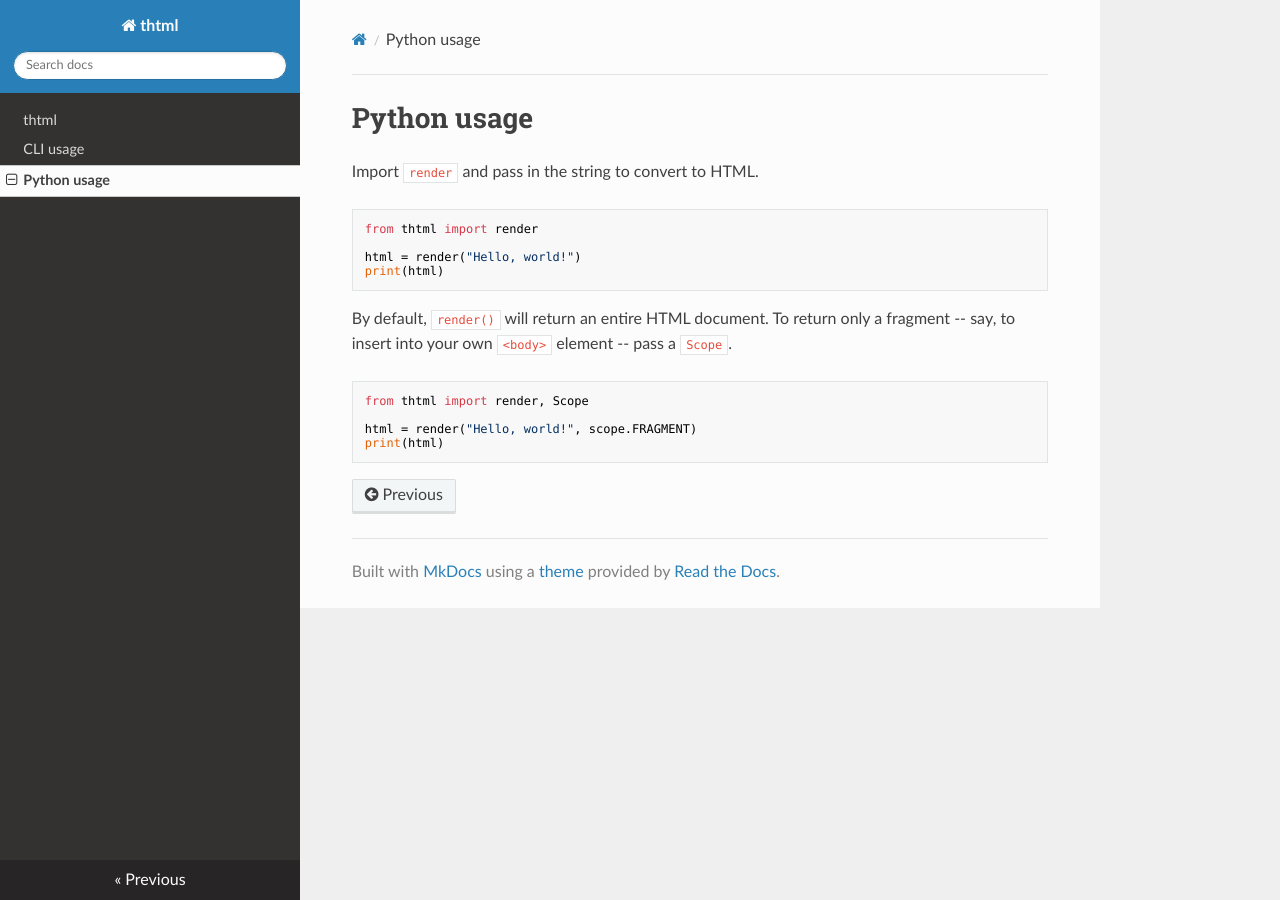
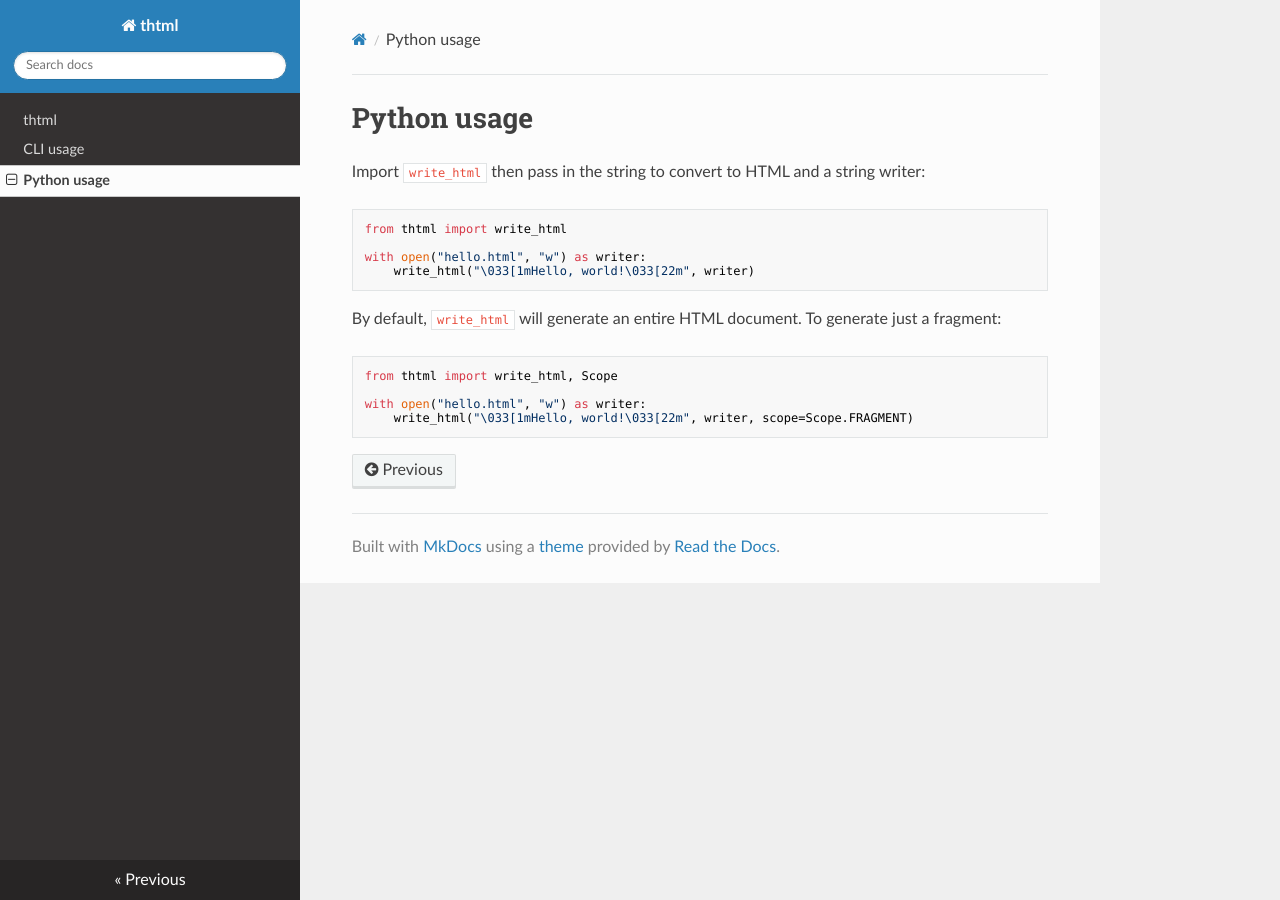
Before and after one commit to cariad/thtml, an MkDocs documentation site: the page built from docs/python.md, in a window 1280 px wide. Built offline with MkDocs 1.6.1, drawn with Linux system fonts in a browser that asks for light colours; nearby versions of some CDN libraries.

Commit message:
Expose writer for package usage (#8)

````diff
--- a/docs/python.md
+++ b/docs/python.md
@@ -1,19 +1,19 @@
 # Python usage
 
-Import `render` and pass in the string to convert to HTML.
+Import `write_html` then pass in the string to convert to HTML and a string writer:
 
 ```python
-from thtml import render
+from thtml import write_html
 
-html = render("Hello, world!")
-print(html)
+with open("hello.html", "w") as writer:
+    write_html("\033[1mHello, world!\033[22m", writer)
 ```
 
-By default, `render()` will return an entire HTML document. To return only a fragment -- say, to insert into your own `<body>` element -- pass a `Scope`.
+By default, `write_html` will generate an entire HTML document. To generate just a fragment:
 
 ```python
-from thtml import render, Scope
+from thtml import write_html, Scope
 
-html = render("Hello, world!", scope.FRAGMENT)
-print(html)
+with open("hello.html", "w") as writer:
+    write_html("\033[1mHello, world!\033[22m", writer, scope=Scope.FRAGMENT)
 ```
````
Also changed, not shown: README.md (+69 -21 lines), docs/cli.md (+5 -7 lines), docs/index.md (+31 -1 lines), thtml/__init__.py (+6 -1 lines), docs/ls.png (added), 4 other files.
